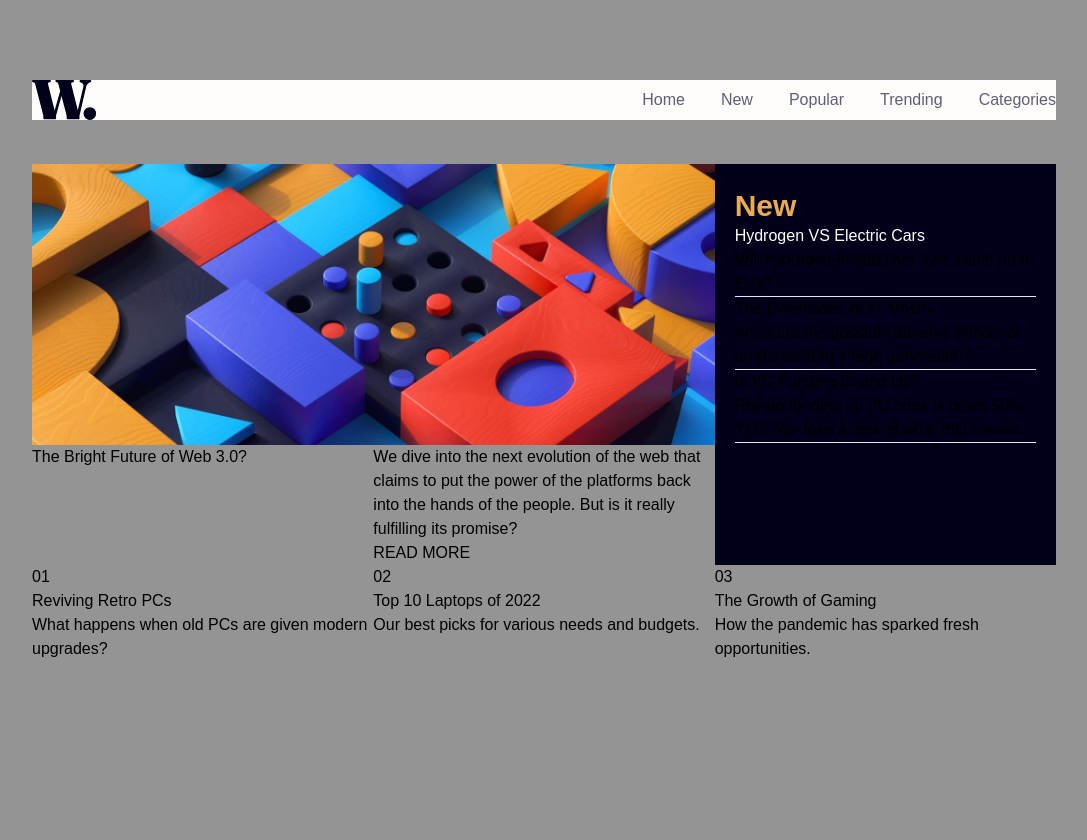
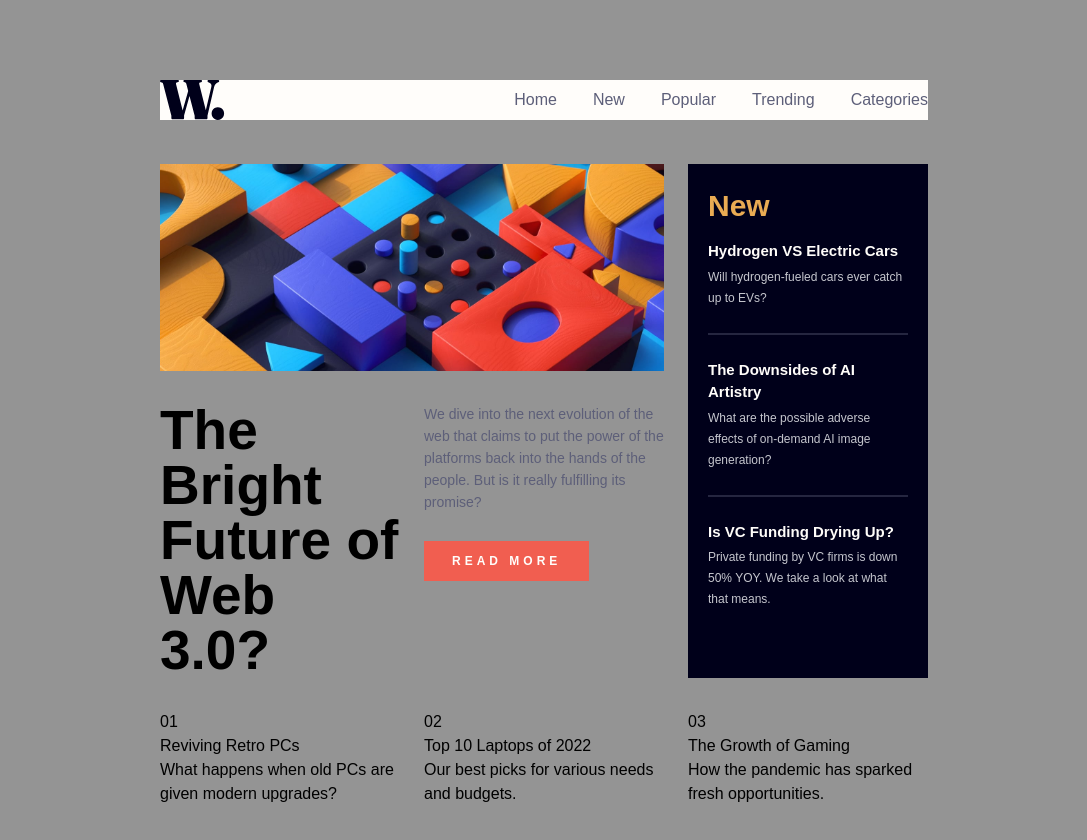
Before and after one commit to JooseMM/news-homepage, a React (Vite) app: page / in a window 1280 px wide. Shown: the top 840 px of the page, without its empty margins (96-1183 px from the left). Before the commit the page ends 800 px from the top, so only its background shows below. Built offline with nearby package versions, Linux system fonts and the light colour scheme.

Commit message:
add styles to the grid layout and fonts, adjust the body margin as well

```diff
--- a/src/App.jsx
+++ b/src/App.jsx
@@ -4,7 +4,7 @@ import "@fontsource-variable/inter";
 
 function App() {
   return (
-    <div className="mx-10vw my-20">
+    <div className="mx-20vw my-20">
       <Navbar />
       <Hero />
     </div>
--- a/src/Components/Hero.jsx
+++ b/src/Components/Hero.jsx
@@ -5,47 +5,62 @@ import bannerMobile from "../assets/images/image-web-3-mobile.jpg";
 function Hero() {
   return (
     // grid container
-    <div className="grid grid-cols-3">
+    <div className="grid grid-cols-3 gap-x-6 gap-y-8">
       {/* banner */}
       <div className="col-span-2">
         <img
           src={bannerDesktop}
           alt="Puzzle image"
-          className="hidden md:block"
+          className="hidden md:block h-full"
         />
-        <img src={bannerMobile} alt="Puzzle image" className="md:hidden" />
+        <img
+          src={bannerMobile}
+          alt="Puzzle image"
+          className="md:hidden h-full"
+        />
       </div>
       {/* news section */}
       <aside className="row-span-2 bg-very-dark-blue px-5 py-6">
-        <h2 className="text-soft-orange text-3xl font-bold">New</h2>
-        <h3 className="text-off-white t">Hydrogen VS Electric Cars</h3>
-        <p>Will hydrogen-fueled cars ever catch up to EVs?</p>
-        <hr />
-        <h3>The Downsides of AI Artistry</h3>
-        <p>
+        <h2 className="text-soft-orange text-3xl font-bold mb-4">New</h2>
+        <h3 className="text-off-white font-bold text-[15px] mb-1">
+          Hydrogen VS Electric Cars
+        </h3>
+        <p className="text-grayish-blue text-[12px]/[21px] mb-6">
+          Will hydrogen-fueled cars ever catch up to EVs?
+        </p>
+        <hr className="visual-divider" />
+        <h3 className="text-off-white font-bold text-[15px] mb-1">
+          The Downsides of AI Artistry
+        </h3>
+        <p className="text-grayish-blue text-[12px]/[21px] mb-6">
           What are the possible adverse effects of on-demand AI image
           generation?
         </p>
-        <hr />
-        <h3>Is VC Funding Drying Up?</h3>
-        <p>
+        <hr className="visual-divider" />
+        <h3 className="text-off-white font-bold text-[15px] mb-1">
+          Is VC Funding Drying Up?
+        </h3>
+        <p className="text-grayish-blue text-[12px]/[21px] mb-1">
           Private funding by VC firms is down 50% YOY. We take a look at what
           that means.
         </p>
-        <hr />
       </aside>
       {/* main header */}
       <div>
-        <h1>The Bright Future of Web 3.0?</h1>
+        <h1 className="text-[55px]/[55px] font-bold max-w-[8ch]">
+          The Bright Future of Web 3.0?
+        </h1>
       </div>
       {/* main header description */}
       <div>
-        <p>
+        <p className="text-sm/[22px] text-dark-grayish mb-7">
           We dive into the next evolution of the web that claims to put the
           power of the platforms back into the hands of the people. But is it
           really fulfilling its promise?
         </p>
-        <button>READ MORE</button>
+        <button className="py-3 px-7 bg-soft-red font-semibold text-xs tracking-[.25rem] text-off-white">
+          READ MORE
+        </button>
       </div>
       {/* small boxes */}
       <div>
--- a/src/index.css
+++ b/src/index.css
@@ -1,6 +1,14 @@
 @tailwind base;
 @tailwind components;
 @tailwind utilities;
+
+@layer components {
+  .visual-divider {
+    border-top: 2px solid hsl(236, 13%, 42%);
+    opacity: 0.4;
+    margin-bottom: 1.5rem;
+  }
+}
 
 body {
   /* background-color: hsl(36, 100%, 99%); */
--- a/tailwind.config.js
+++ b/tailwind.config.js
@@ -12,7 +12,7 @@ export default {
         "very-dark-blue": "hsl(240, 100%, 5%)",
       },
       margin: {
-        "10vw": "10vw",
+        "20vw": "20vw",
       },
     },
     plugins: [],
```
